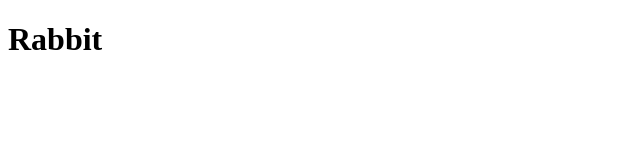
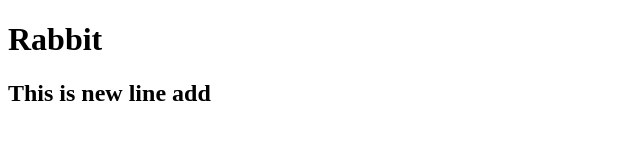
Before and after one commit to Mansihude21/Image-Gallry, a plain HTML site: page rabbit.html in a window 1280 px wide. Shown: the whole page, without its empty margins (0-640 px from the left). Drawn offline with Linux system fonts and the light colour scheme.

Commit message:
new line commit

```diff
--- a/rabbit.html
+++ b/rabbit.html
@@ -5,5 +5,6 @@
 </head>
 <body>
     <h1>Rabbit</h1>
+    <h2>This is new line add</h2>
 </body>
 </html>
```
